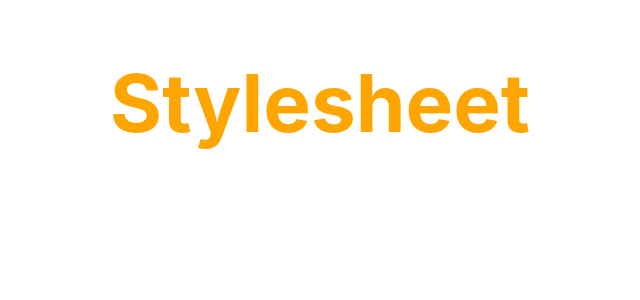
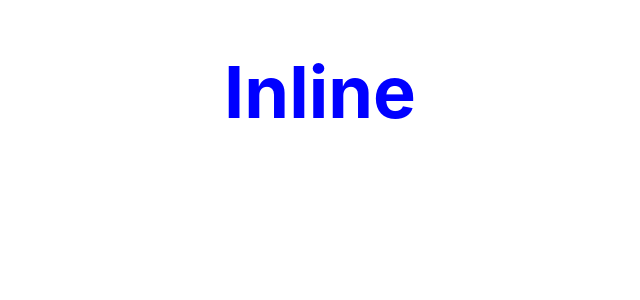
Before and after one commit to GuilhermeFDiniz/codevolution-course, a React (Create React App) app in the folder hello-world/: page / in a window 1280 px wide. Shown: the top 300 px of the page, without its empty margins (320-960 px from the left). Built offline with nearby package versions, Linux system fonts and the light colour scheme.

Commit message:
Style component as Inline

```diff
--- a/hello-world/src/App.js
+++ b/hello-world/src/App.js
@@ -12,11 +12,13 @@
 import UserGreeting from './components/UserGreeting';
 import NameList from './components/NameList';
 import Stylesheet from './components/Stylesheet';
+import Inline from './components/Inline';
 
 function App() {
   return (
     <div className="App">
-      <Stylesheet primary={true}/>
+      <Inline/>
+      {/* <Stylesheet primary={true}/> */}
       {/* <NameList/> */}
       {/* <UserGreeting/> */}
       {/* <ParentComponent/> */}
--- /dev/null
+++ b/hello-world/src/components/Inline.js
@@ -0,0 +1,15 @@
+import React from 'react'
+
+function Inline() {
+  const heading = {
+    fontSize: '72px',
+    color: 'blue'
+  }
+  return (
+    <div>
+      <h1 style={heading}>Inline</h1>
+    </div>
+  )
+}
+
+export default Inline
```
